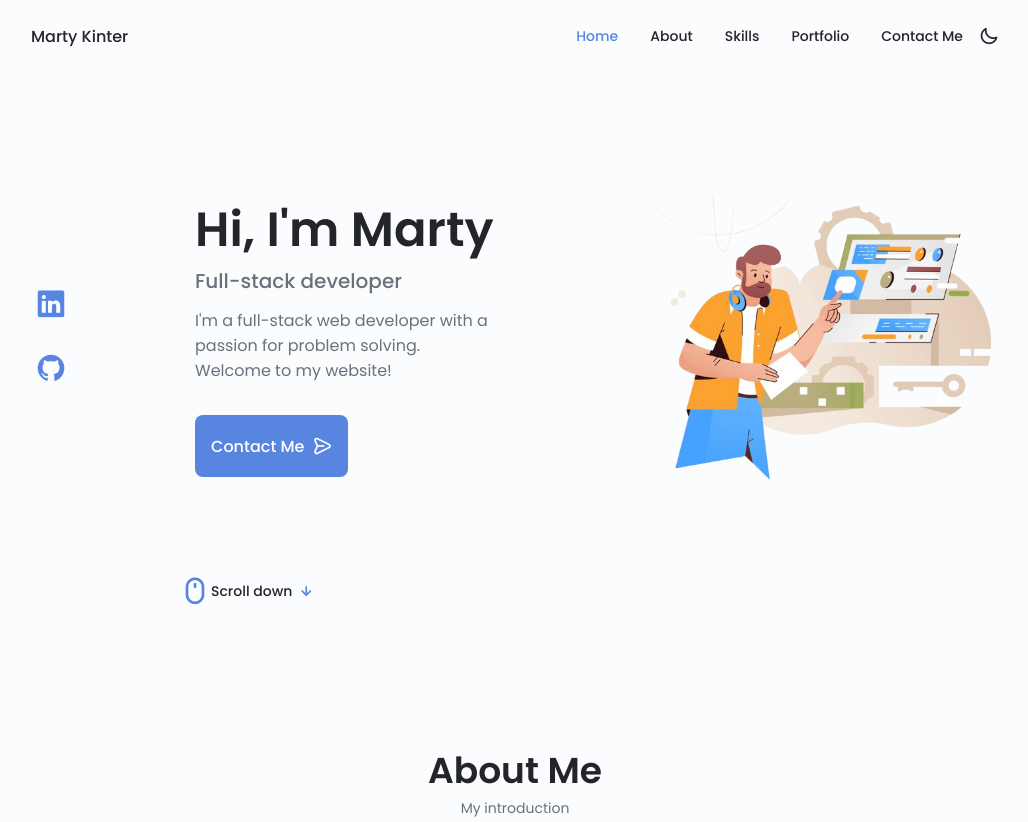
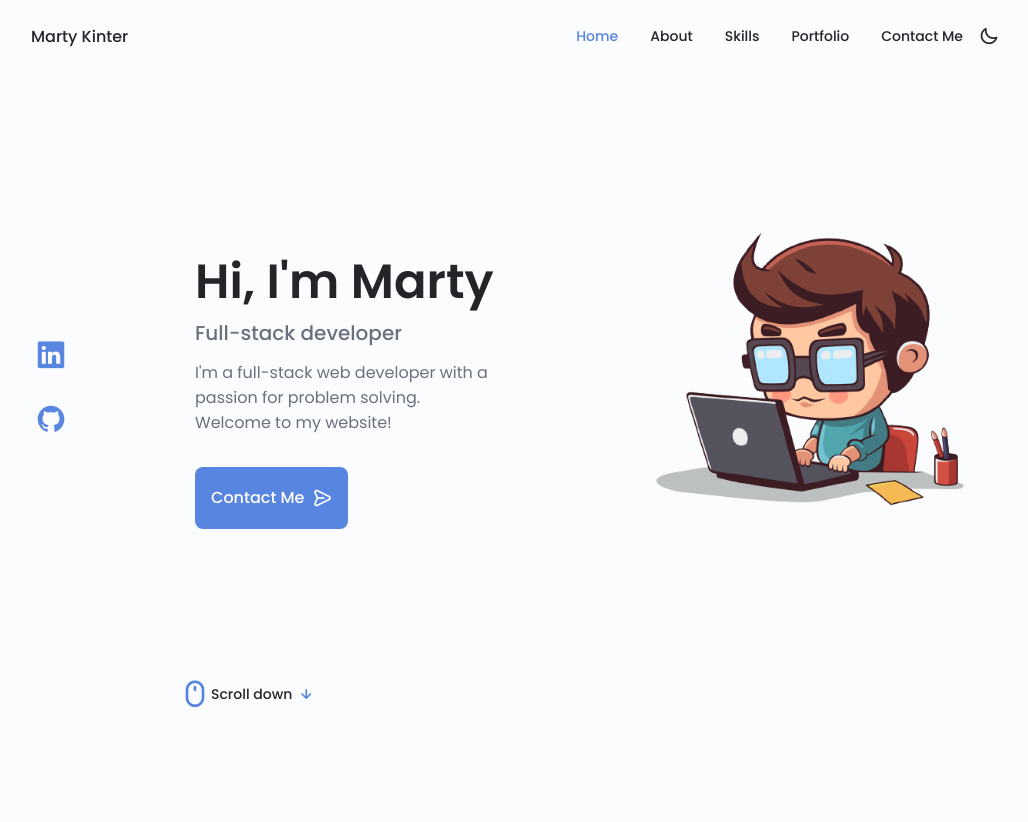
Before and after one commit to MartyKinter/portfolio-website, a website: page index.html in a window 1280 px wide. Shown: the top 822 px of the page, without its empty margins (125-1153 px from the left). Drawn offline with nearby package versions, Linux system fonts and the light colour scheme.

Commit message:
changed home image

```diff
--- a/index.html
+++ b/index.html
@@ -64,7 +64,7 @@
                         </div>
 
                         <div class="home__img" id="home-img">
-                            <img src="assets/img/home.png" alt="">
+                            <img src="assets/img/home2.png" alt="">
                         </div>
 
                         <div class="home__data">
```
Also changed, not shown: assets/img/home2.png (added).
